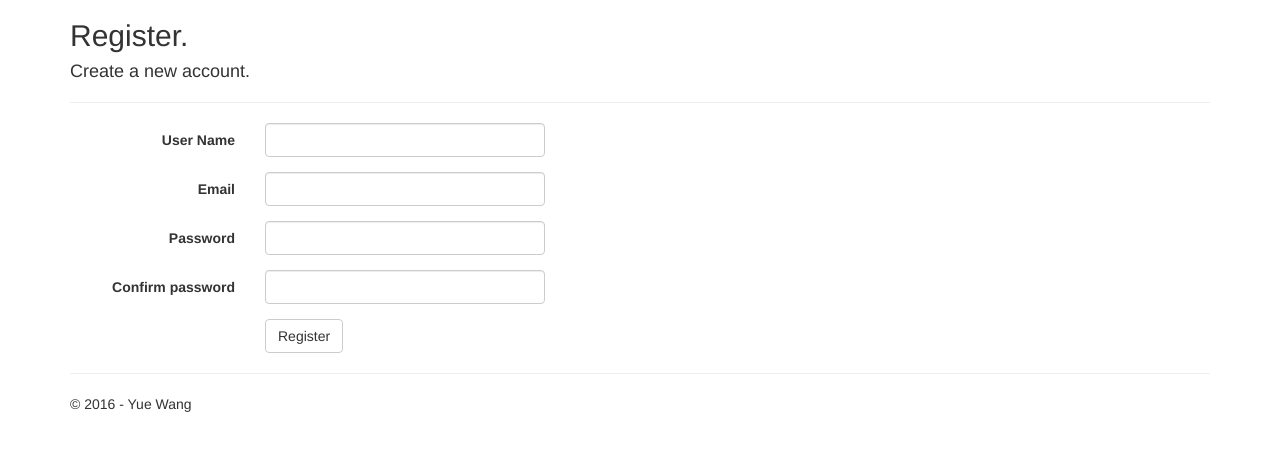
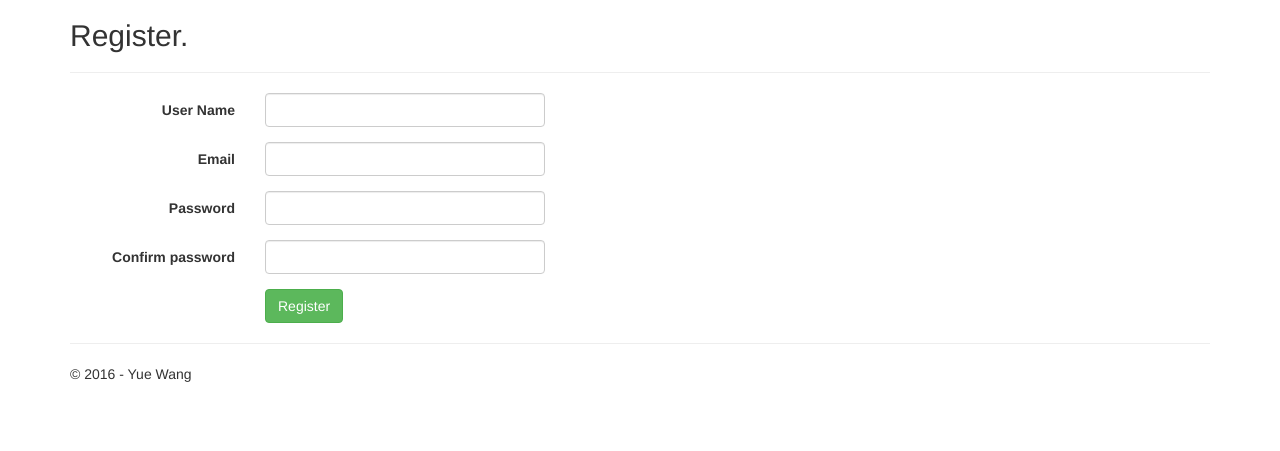
Before and after one commit to Mooophy/meetu, an ASP.NET MVC app: template MeetU/MeetU/Views/Account/Register.cshtml in a window 1280 px wide. Shown: the part 51-502 px from the top of the page. Run offline with ASP.NET Core 8 and stand-ins for ASP.NET MVC 5, Linux system fonts and the light colour scheme; the template is opened without the code that fills it, so the values that code supplies are empty; the project's own start-up code is not run, and a stand-in starts its controllers and pages; some libraries are stand-ins or nearby versions.

Commit message:
on frontend

```diff
--- a/MeetU/MeetU/Views/Account/Register.cshtml
+++ b/MeetU/MeetU/Views/Account/Register.cshtml
@@ -8,7 +8,6 @@
 @using (Html.BeginForm("Register", "Account", FormMethod.Post, new { @class = "form-horizontal", role = "form" }))
 {
     @Html.AntiForgeryToken()
-    <h4>Create a new account.</h4>
     <hr />
     @Html.ValidationSummary("", new { @class = "text-danger" })
     <div class="form-group">
@@ -37,7 +36,7 @@
     </div>
     <div class="form-group">
         <div class="col-md-offset-2 col-md-10">
-            <input type="submit" class="btn btn-default" value="Register" />
+            <input type="submit" class="btn btn-success" value="Register" />
         </div>
     </div>
 }
--- a/MeetU/MeetU/Views/Tags/Index.cshtml
+++ b/MeetU/MeetU/Views/Tags/Index.cshtml
@@ -5,7 +5,7 @@
     Layout = "~/Views/Shared/_Layout.cshtml";
 }
 
-<h2>Tags</h2>
+<h3>Tags</h3>
 
 <table class="table">
     <tr>
@@ -36,7 +36,7 @@
             <td>
                 @*@Html.ActionLink("Edit", "Edit", new { id=item.Id }) |*@
                 @*@Html.ActionLink("Details", "Details", new { id = item.Id }, new { @class = "btn btn-default btn-xs" }) |*@
-                @Html.ActionLink("Delete", "Delete", new { id = item.Id }, new { @class = "btn btn-default btn-xs" })
+                @Html.ActionLink("Delete", "Delete", new { id = item.Id }, new { @class = "btn btn-danger btn-xs" })
             </td>
         </tr>
     }
@@ -45,5 +45,5 @@
 <hr />
 
 <p>
-    @Html.ActionLink("New Tag", "Create", null, new { @class = "btn btn-success btn-sm" })
+    @Html.ActionLink("New Tag", "Create", null, new { @class = "btn btn-success" })
 </p>
```
